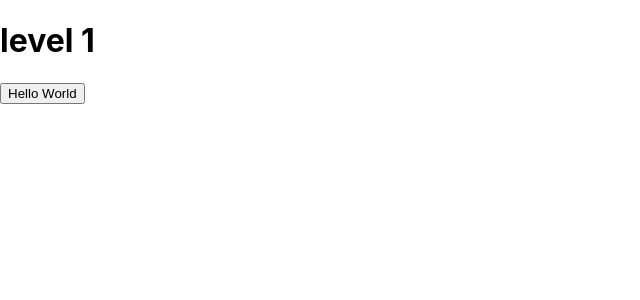
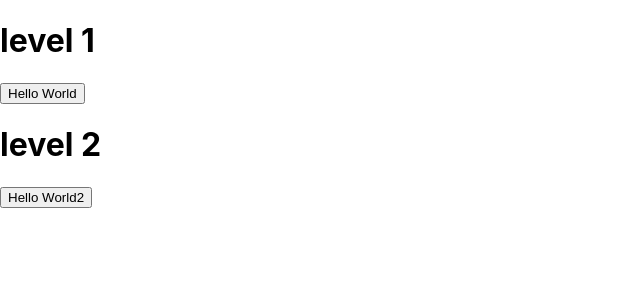
Before and after one commit to tomoya0417/deploy_app_tomoya, a React (Create React App) app: page / in a window 1280 px wide. Shown: the top 300 px of the page, without its empty margins (0-640 px from the left). Built offline with nearby package versions, Linux system fonts and the light colour scheme.

Commit message:
localhost

```diff
--- a/src/Component/ComponentA.js
+++ b/src/Component/ComponentA.js
@@ -7,12 +7,21 @@ const ComponentA = () =>{
         console.log('Hello world');
       }
 
+      const clickMe = () => {
+        window.alert('Hello world')
+      }
+
 return(
 
     <div>
         <div>
         <h1>level 1</h1>
         <button onClick={Hello}>Hello World</button></div>
+
+        <div>
+        <h1>level 2</h1>
+        <button onClick={clickMe}>Hello World2</button></div>
+
     </div>
 
 )
```
